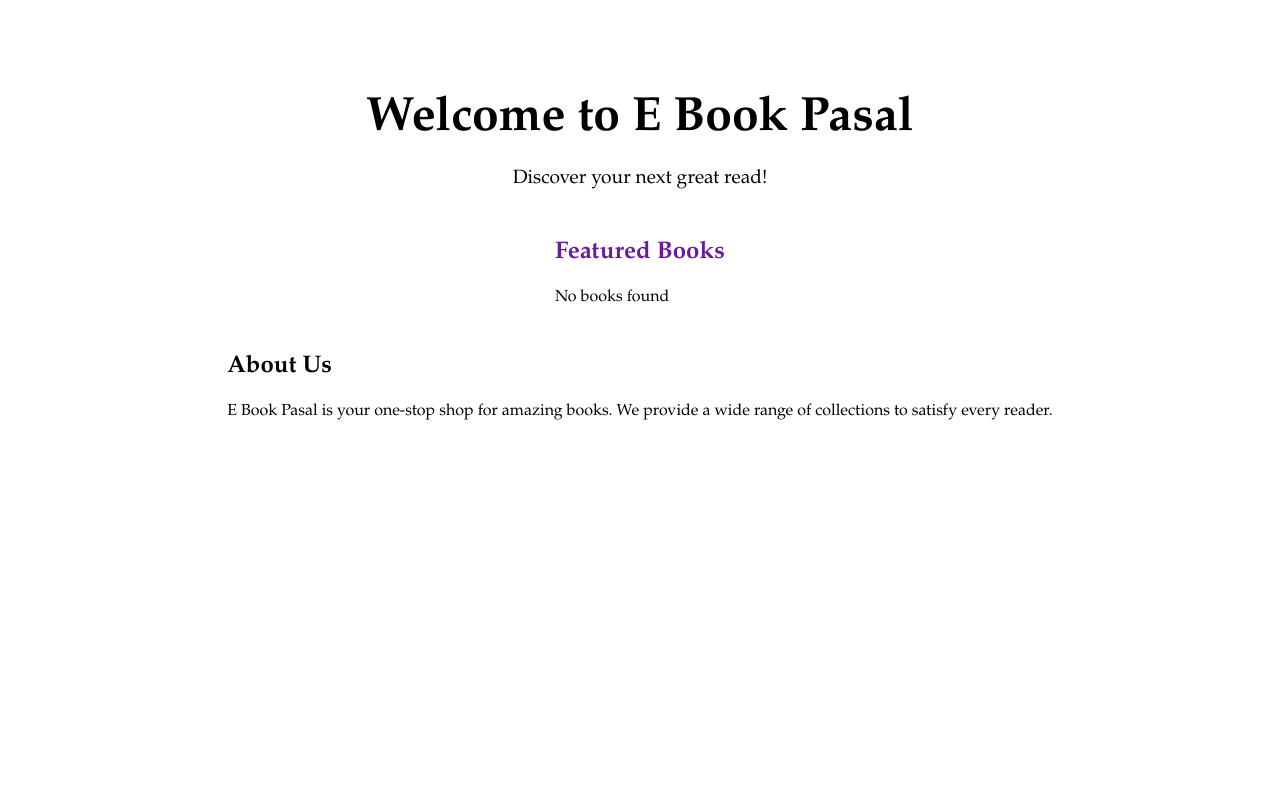
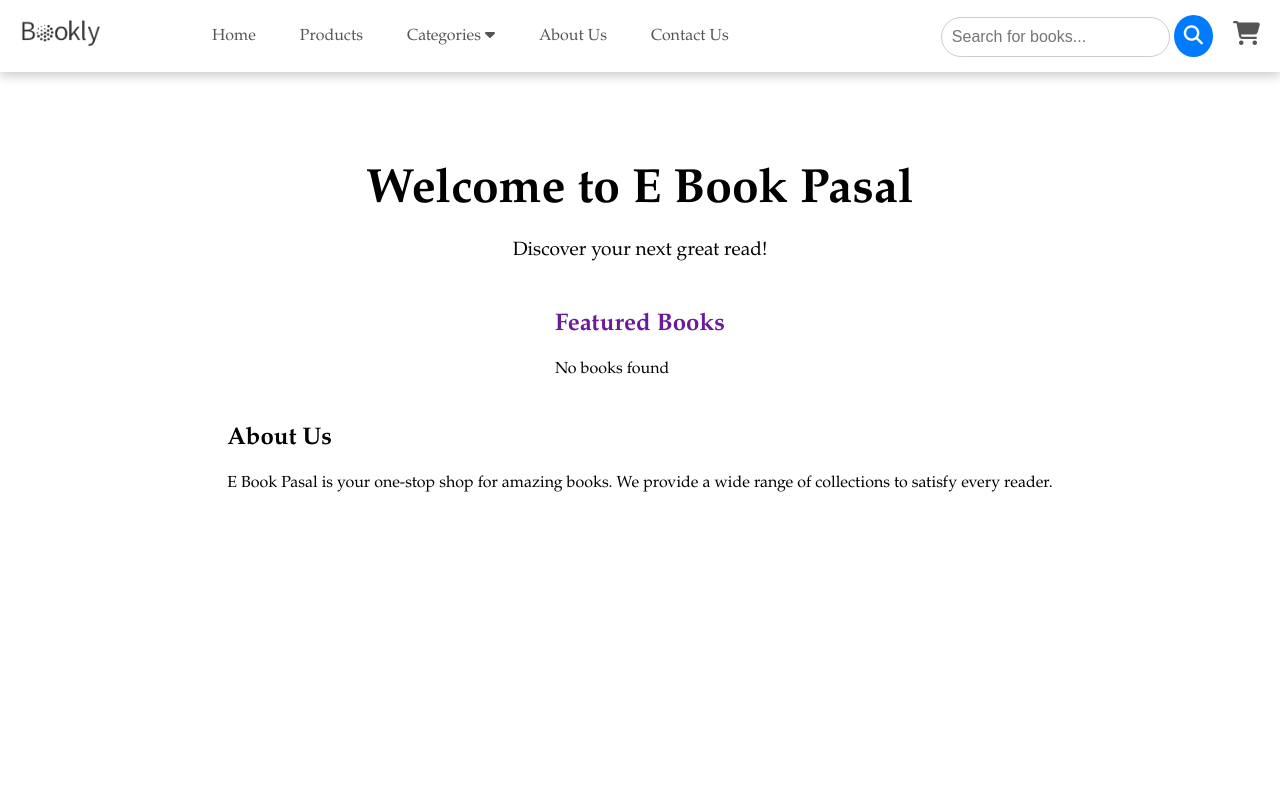
Before and after one commit to lgic-project/BookComSystem, a PHP site: page /home.php in a window 1280 px wide. Run offline with PHP 8.4, Linux system fonts and the light colour scheme; data that the repository does not hold is empty; some libraries are stand-ins or nearby versions.

Commit message:
header finalized

```diff
--- a/css/header.css
+++ b/css/header.css
@@ -1,74 +1,43 @@
-/* Header Styles */
-* {
-    margin: 0;
-    padding: 0;
-    box-sizing: border-box;
-}
-
-body {
-    font-family: 'Garamond', serif;
-    background: var(--bg-gradient);
-    color: var(--text-color);
-    transition: background 1s ease, color 0.3s ease;
-}
-
+/* General Header Styles */
 header {
-    background-color: var(--header-bg);
-    color: var(--header-text);
-    box-shadow: 0 5px 15px rgba(0, 0, 0, 0.1);
-    padding: 20px;
+    background-color: #fff;
+    color: #333;
+    box-shadow: 0 4px 10px rgba(0, 0, 0, 0.2);
+    padding: 10px 20px;
     position: sticky;
     top: 0;
     z-index: 1000;
+    display: flex;
+    align-items: center;
+    justify-content: space-between;
+    width: 100%;
+    box-sizing: border-box;
     transition: background-color 0.3s ease;
 }
-
-body.light-mode {
-    --bg-gradient: linear-gradient(to bottom, #f9f9f9, #ffffff);
-    --text-color: #333;
-    --header-bg: #ffffff;
-    --header-text: #333;
-    --button-bg: #7e57c2;
-    --button-hover: #5e35b1;
-    --dropdown-bg: #f9f9f9;
-    --dropdown-hover: #7e57c2;
+.header-container {
+    display: flex;
+    align-items: center;
+    justify-content: space-between;
+    width: 100%;
 }
-
-body.dark-mode {
-    --bg-gradient: radial-gradient(circle, #121212, #1e1e2e);
-    --text-color: #fff;
-    --header-bg: #1e1e2e;
-    --header-text: #fff;
-    --button-bg: #5e35b1;
-    --button-hover: #7e57c2;
-    --dropdown-bg: #333;
-    --dropdown-hover: #7e57c2;
-}
-
-.header-1 {
-    display: flex;
-    justify-content: flex-start;
-}
-
-.header-1 .logo img {
-    width: 150px;
+/* Logo */
+.header-container .logo img {
+    width: 80px;
     height: auto;
 }
 
-.header-2 {
-    margin-top: 10px;
-}
-
+/* Navigation Bar */
 .nav-bar {
     display: flex;
-    justify-content: space-between;
     align-items: center;
+    justify-content: center;
+    flex-grow: 1;
 }
-
 .nav-links {
     list-style: none;
     display: flex;
     gap: 20px;
+    align-items: center;
 }
 
 .nav-links li {
@@ -77,26 +46,28 @@ body.dark-mode {
 
 .nav-links a {
     text-decoration: none;
-    color: var(--header-text);
-    font-size: 1.2rem;
-    padding: 10px 15px;
-    border-radius: 5px;
+    color: #555;
+    font-weight: 500;
+    padding: 8px 12px;
     transition: background-color 0.3s ease, color 0.3s ease;
 }
 
 .nav-links a:hover {
-    background-color: var(--button-bg);
-    color: white;
+    background-color: #f0f4f8;
+    color: #007BFF;
 }
 
+/* Dropdown Menu */
 .dropdown_menu {
     display: none;
     position: absolute;
-    top: 40px;
+    top: 100%;
     left: 0;
-    background-color: var(--dropdown-bg);
+    background-color: #fff;
     border-radius: 5px;
-    box-shadow: 0 5px 15px rgba(0, 0, 0, 0.1);
+    box-shadow: 0 4px 15px rgba(0, 0, 0, 0.2);
+    padding: 10px 0;
+    z-index: 10;
 }
 
 .nav-links li:hover .dropdown_menu {
@@ -105,6 +76,7 @@ body.dark-mode {
 
 .dropdown_menu ul {
     list-style: none;
+    padding: 0;
 }
 
 .dropdown_menu ul li {
@@ -112,11 +84,99 @@ body.dark-mode {
 }
 
 .dropdown_menu ul li a {
-    color: var(--header-text);
+    color: #555;
     text-decoration: none;
+    font-weight: 500;
 }
 
 .dropdown_menu ul li a:hover {
-    background-color: var(--dropdown-hover);
-    color: white;
+    background-color: #f0f4f8;
+    color: #007BFF;
 }
+
+/* Right Section (Search Bar, Cart) */
+.header-right {
+    display: flex;
+    align-items: center;
+    justify-content: flex-end;
+    gap: 20px;
+    flex-grow: 1;
+    padding-left: 20px;
+}
+
+/* Search Bar */
+.search-bar {
+    display: flex;
+    align-items: center;
+    position: relative;
+}
+
+.search-bar input[type="text"] {
+    padding: 10px;
+    border: 1px solid #ccc;
+    border-radius: 20px;
+    font-size: 1rem;
+    outline: none;
+    transition: 0.3s ease;
+}
+
+.search-bar input[type="text"]:focus {
+    border-color: #007BFF;
+}
+
+.search-bar button {
+    background-color: #007BFF;
+    color: #fff;
+    padding: 10px;
+    border: none;
+    border-radius: 50%;
+    cursor: pointer;
+    font-size: 1.2rem;
+    transition: background-color 0.3s ease;
+}
+
+.search-bar button:hover {
+    background-color: #0056b3;
+}
+
+.cart a {
+    font-size: 1.5rem;
+    color: #555;
+    transition: color 0.3s ease;
+}
+
+.cart a:hover {
+    color: #007BFF;
+}
+/* Responsive Design */
+@media (max-width: 768px) {
+    .nav-bar {
+        display: none;
+    }
+
+    .header-right {
+        gap: 10px;
+    }
+
+    .logo img {
+        width: 60px;
+    }
+
+    .search-bar input[type="text"] {
+        width: 100px;
+    }
+}
+
+@media (max-width: 480px) {
+    .header {
+        flex-direction: column;
+        align-items: center;
+        padding: 15px;
+    }
+
+    .nav-links {
+        flex-direction: column;
+        align-items: center;
+        gap: 10px;
+    }
+}
--- a/header.php
+++ b/header.php
@@ -1,43 +1,87 @@
+<!-- <?php
+// Start the session only if it hasn't been started yet
+if (session_status() === PHP_SESSION_NONE) {
+    session_start();
+}
+
+if (!isset($_SESSION['theme'])) {
+    $_SESSION['theme'] = 'light-mode'; // Default theme
+}
+
+// Toggle the theme
+if (isset($_POST['theme'])) {
+    $_SESSION['theme'] = $_POST['theme'];
+}
+?> -->
+
+<!DOCTYPE html>
+<html lang="en">
 <head>
-    <!-- <link rel="stylesheet" href="header.css"> -->
+    <meta charset="UTF-8">
+    <meta name="viewport" content="width=device-width, initial-scale=1.0">
+    <title>Header</title>
+    <link rel="stylesheet" href="css/header.css">
+    <!-- Font Awesome for icons -->
+    <script src="https://kit.fontawesome.com/a076d05399.js" crossorigin="anonymous"></script>
 </head>
+<!-- <body class="<?php echo $_SESSION['theme']; ?>"> -->
+
 <header class="header">
-    <div class="header-1">
-        <h1 class="logo">
-            <a href="bookspic/"><img class="logo-pic" src="bookspic/logo-no-slogan-removebg-preview.png" alt="Logo"></a>
-        </h1>
-    </div>
+    <div class="header-container">
+        <!-- Logo -->
+        <div class="logo">
+            <a href="index.php"><img src="logo/logo-no-slogan-removebg-preview.png  " alt="Logo"></a>
+        </div>
 
-    <nav class="header-2">
-        <div class="nav-bar">
+        <!-- Navigation Links -->
+        <nav class="nav-bar">
             <ul class="nav-links">
                 <li><a href="./index.php">Home</a></li>
                 <li><a href="product.php">Products</a></li>
-                <li><a href="category.php">Categories <i class="fas fa-caret-down"></i></a>
+                <li>
+                    <a href="category.php">Categories <i class="fas fa-caret-down"></i></a>
                     <div class="dropdown_menu">
                         <ul>
-                            <li><a href="">Fantasy</a></li>
-                            <li><a href="">Sci-Fi</a></li>
-                            <li><a href="">Biography</a></li>
-                            <li><a href="">Self-Help</a></li>
-                            <li><a href="">Mystery/Thriller</a></li>
-                            <li><a href="">Romance</a></li>
-                            <li><a href="">Horror</a></li>
-                            <li><a href="">History</a></li>
-                            <li><a href="">Other</a></li>
+                            <li><a href="#">Fantasy</a></li>
+                            <li><a href="#">Sci-Fi</a></li>
+                            <li><a href="#">Biography</a></li>
+                            <li><a href="#">Self-Help</a></li>
+                            <li><a href="#">Mystery/Thriller</a></li>
+                            <li><a href="#">Romance</a></li>
+                            <li><a href="#">Horror</a></li>
+                            <li><a href="#">History</a></li>
+                            <li><a href="#">Other</a></li>
                         </ul>
                     </div>
                 </li>
                 <li><a href="index.php?page=about">About Us</a></li>
-                <li><a href="contact.php">Contact us</a></li>
+                <li><a href="contact.php">Contact Us</a></li>
             </ul>
+        </nav>
+
+        <!-- Right Section: Search Bar, Cart, Theme Toggle -->
+        <div class="header-right">
+    <div class="search-bar">
+        <form action="search.php" method="GET">
+            <input type="text" name="query" placeholder="Search for books..." />
+            <button type="submit"><i class="fas fa-search"></i></button>
+        </form>
+    </div>
+    <div class="cart">
+        <a href="cart.php"><i class="fas fa-shopping-cart"></i></a>
+    </div>
+</div>
+
+            <!-- <form action="" method="POST" class="theme-toggle-form">
+                <label class="toggle-switch">
+                    <input type="hidden" name="theme" value="<?php echo ($_SESSION['theme'] === 'light-mode') ? 'dark-mode' : 'light-mode'; ?>">
+                    <input type="checkbox" onchange="this.form.submit()" <?php echo ($_SESSION['theme'] === 'dark-mode') ? 'checked' : ''; ?>>
+                    <span class="slider"></span>
+                </label>
+            </form> -->
         </div>
-    </nav>
+    </div>
+</header>
 
-    <!-- Theme Toggle Form -->
-    <form action="index.php" method="POST" class="theme-toggle-form">
-        <button type="submit" name="theme" value="<?php echo ($_SESSION['theme'] == 'light-mode') ? 'dark-mode' : 'light-mode'; ?>" class="theme-toggle">
-            Switch Theme
-        </button>
-    </form>
-</header>
+</body>
+</html>
--- a/home.php
+++ b/home.php
@@ -21,6 +21,7 @@ $result = $mysqli->query($sql);
 </head>
 
 <body>
+<?php include 'header.php'; ?>
     <section class="banner">
         <h1>Welcome to E Book Pasal</h1>
         <p>Discover your next great read!</p>
```
